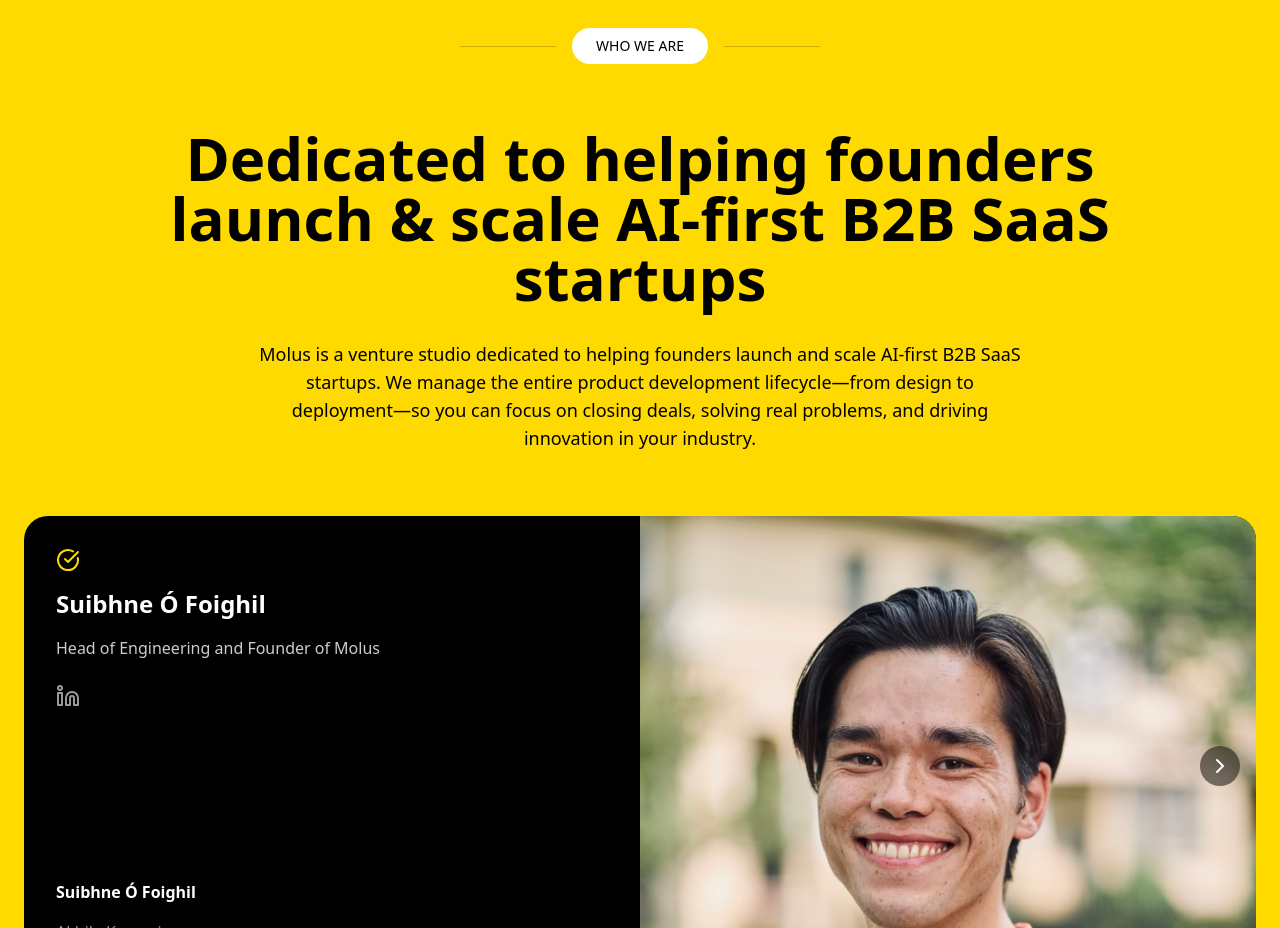
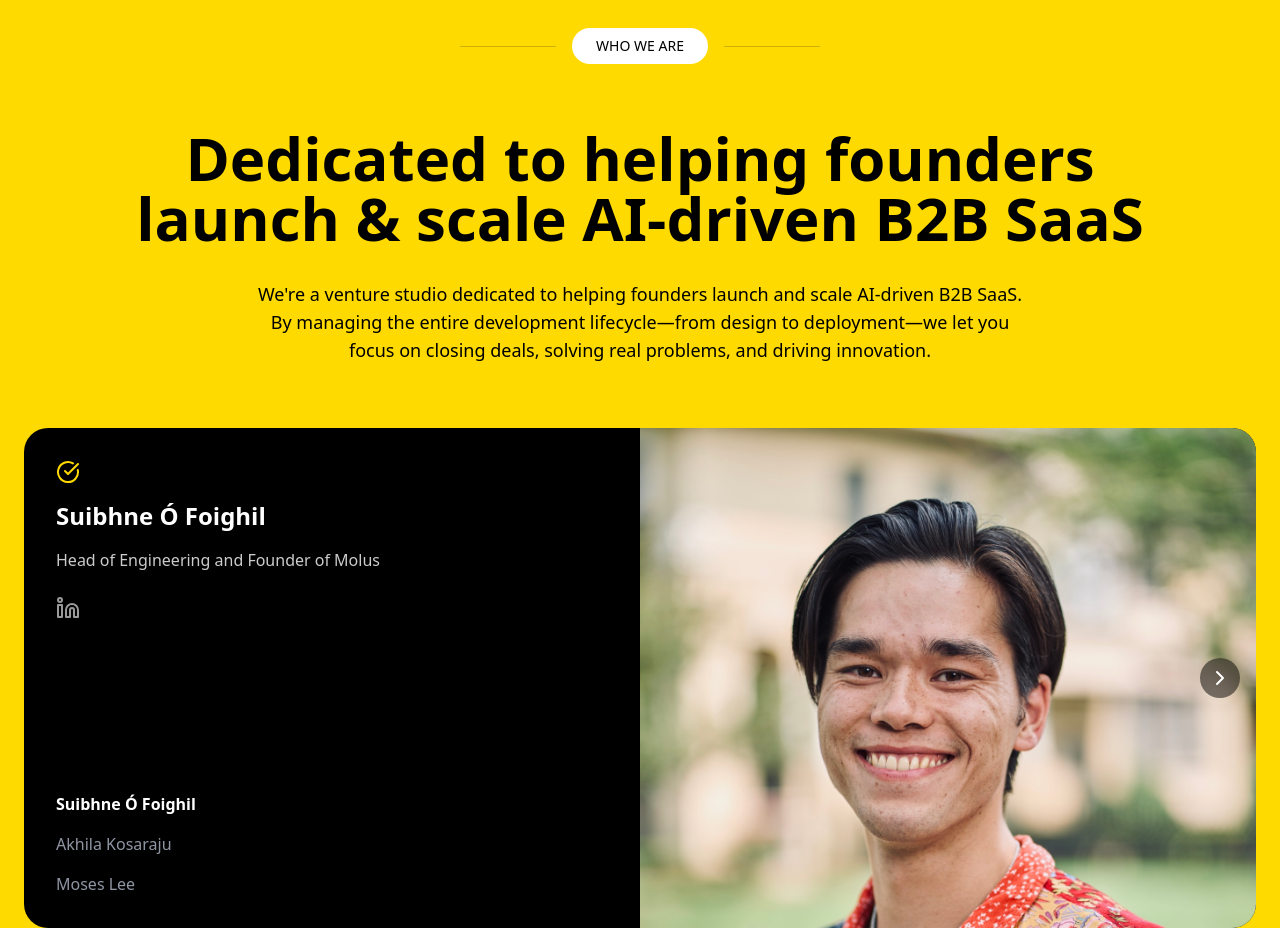
Before and after one commit to SuibhneOFoighil/molus-landing-page, a Next.js app: page / in a window 1280 px wide. Shown: the part 1620-2548 px from the top of the page. Built offline with nearby package versions, Linux system fonts and the light colour scheme.

Commit message:
Refine WhoWeAre section messaging to be more concise and impactful

```diff
--- a/components/WhoWeAre.tsx
+++ b/components/WhoWeAre.tsx
@@ -97,7 +97,7 @@
           transition={{ delay: 0.4, duration: 0.5 }}
           className="text-3xl md:text-5xl lg:text-6xl font-bold text-center mb-6 md:mb-8 max-w-5xl mx-auto"
         >
-          Dedicated to helping founders launch & scale AI-first B2B SaaS startups
+          Dedicated to helping founders launch & scale AI-driven B2B SaaS
         </motion.h2>
 
         <motion.p
@@ -106,9 +106,9 @@
           transition={{ delay: 0.6, duration: 0.5 }}
           className="text-center max-w-3xl mx-auto mb-12 md:mb-16 text-base md:text-lg"
         >
-          Molus is a venture studio dedicated to helping founders launch and scale AI-first B2B SaaS startups.
-          We manage the entire product development lifecycle—from design to deployment—so you can focus on closing deals,
-          solving real problems, and driving innovation in your industry.
+          We're a venture studio dedicated to helping founders launch and scale AI-driven B2B SaaS.
+          By managing the entire development lifecycle—from design to deployment—we let you focus on closing deals,
+          solving real problems, and driving innovation.
         </motion.p>
 
         <motion.div
```
